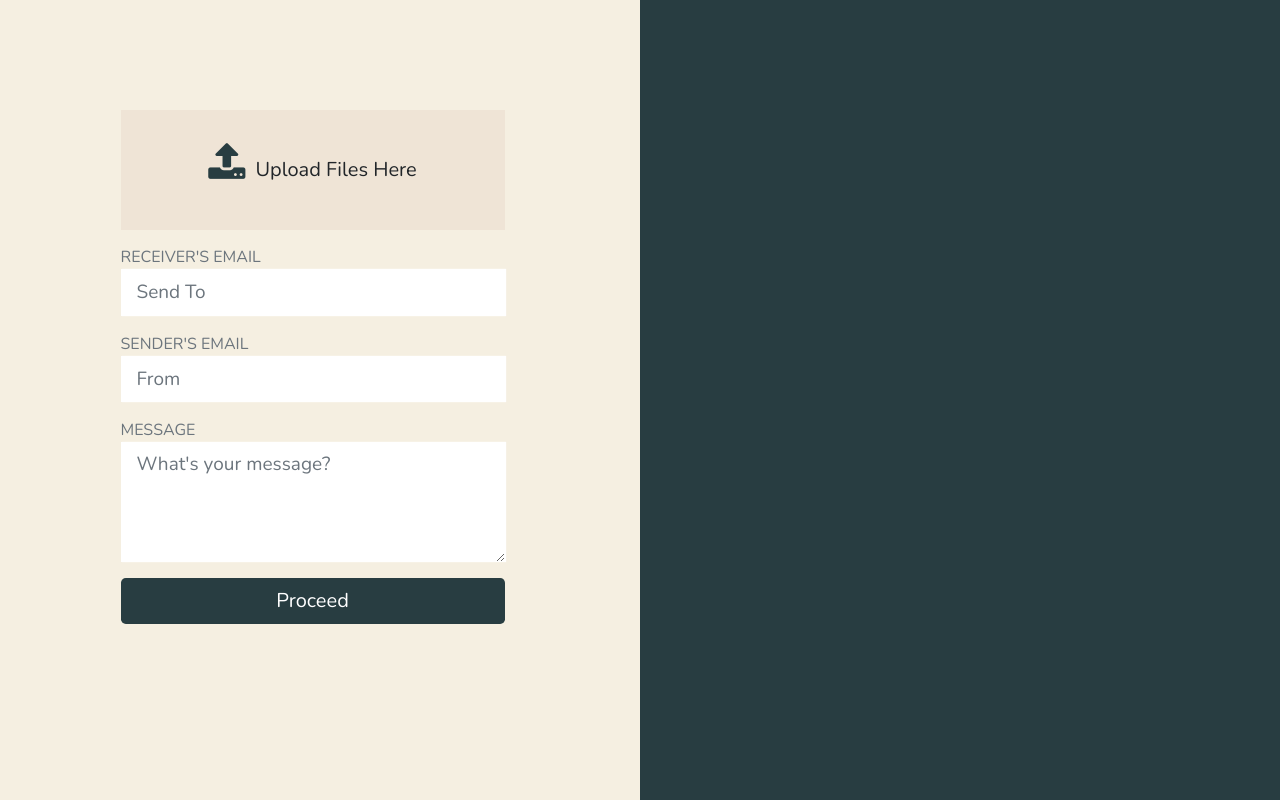
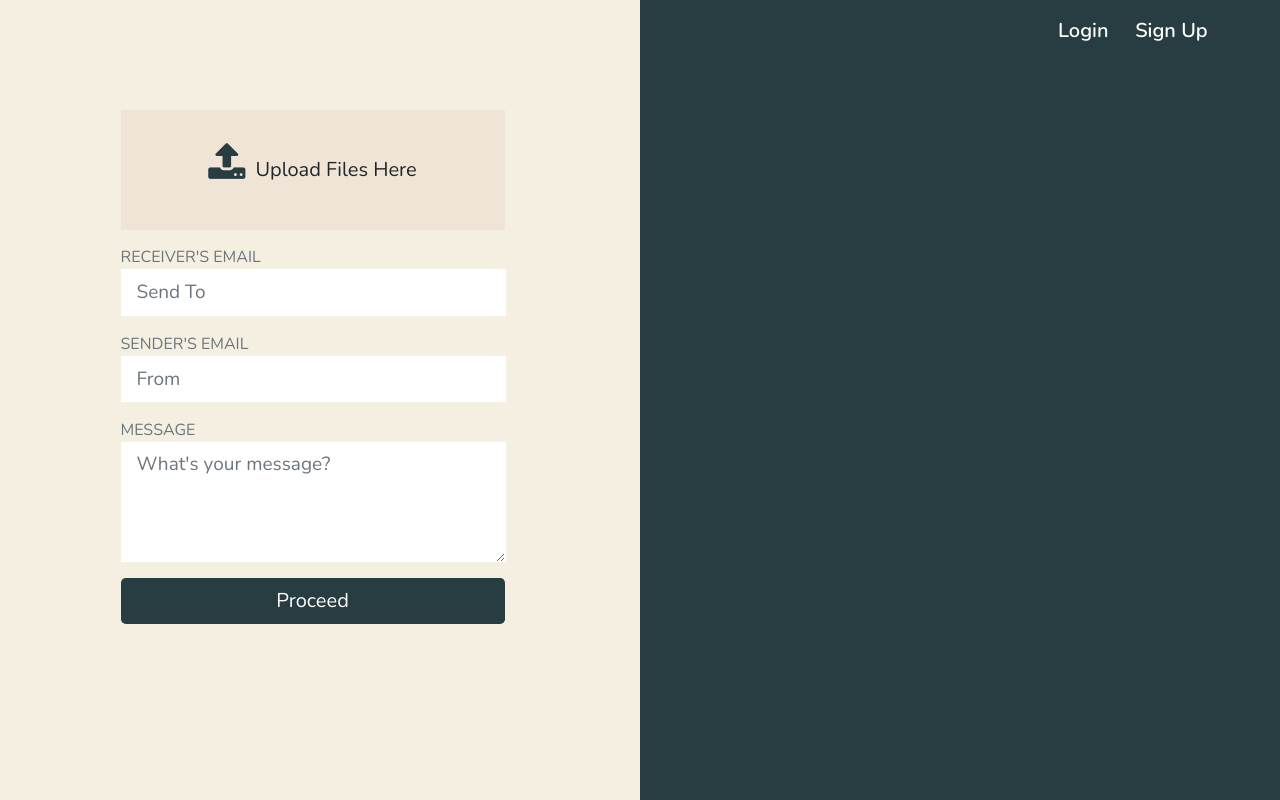
Before and after one commit to neerajp99/share_N_upload, a React (Create React App) app in the folder client/: page / in a window 1280 px wide. Built offline with nearby package versions, Linux system fonts and the light colour scheme.

Commit message:
Add navbar

```diff
--- a/client/src/components/Landing.js
+++ b/client/src/components/Landing.js
@@ -7,8 +7,7 @@ import Proptypes from "prop-types";
 import UploadForm from "./UploadForm";
 import Uploading from "./Uploading";
 import FileSent from "./Sent";
-const writeFileP = require("write-file-p");
-const fs = require("fs");
+import Navbar from "./Navbar"
 
 class Landing extends Component {
   state = {
@@ -121,7 +120,9 @@ class Landing extends Component {
           <div className="col-md-6 landing_container_left">
             {this.showUploadDetails()}
           </div>
-          <div className="col-md-6 landing_container_right" />
+          <div className="col-md-6 landing_container_right">
+          <Navbar/>
+          </div>
         </div>
       </div>
     );
```
